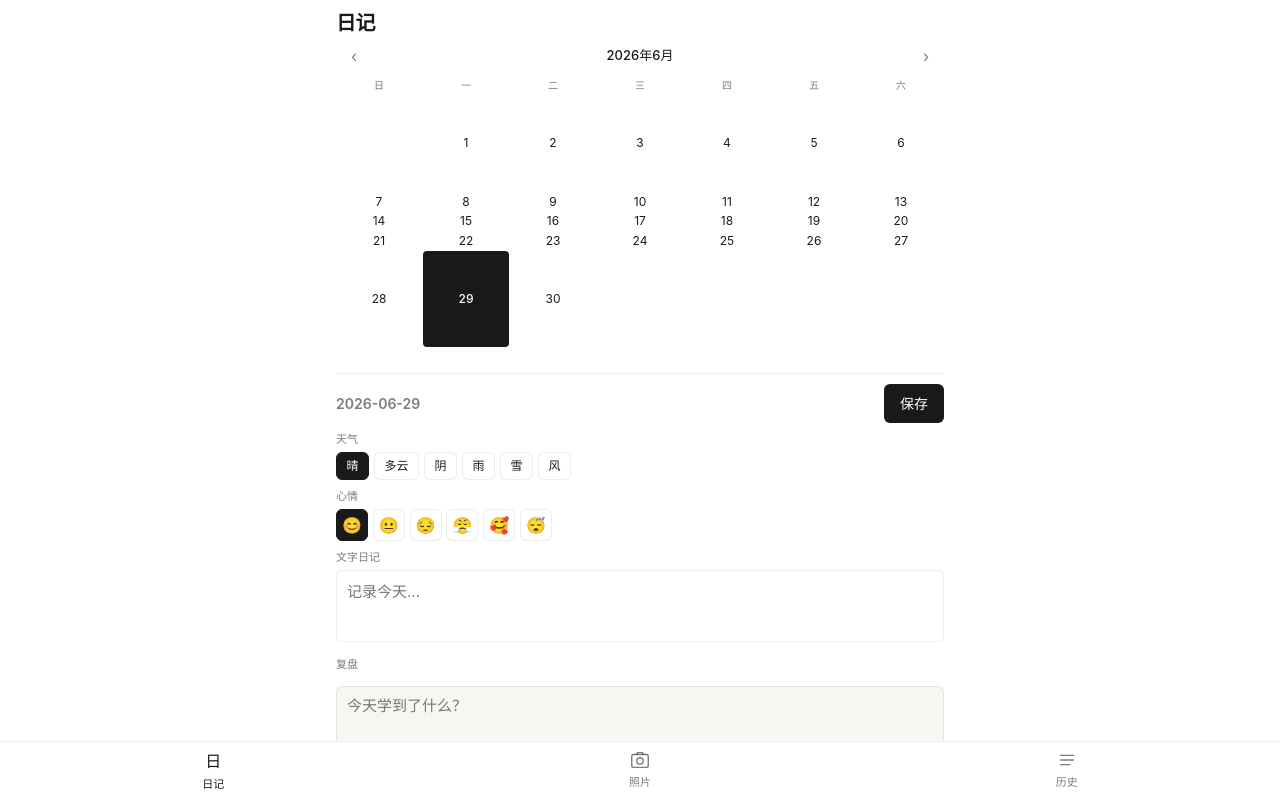
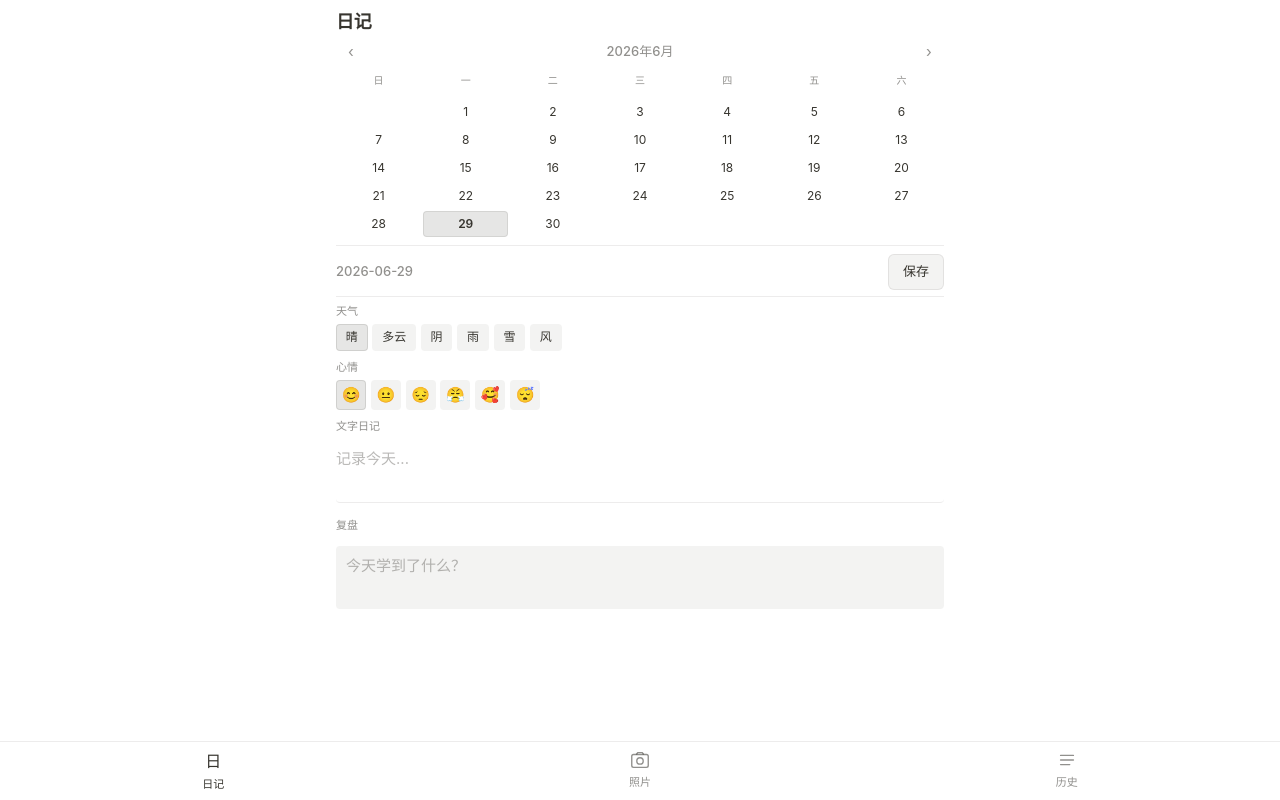
Before and after one commit to guluguluhappytree/offline-diary-pwa, a React (Vite) app: page / in a window 1280 px wide. Built offline with nearby package versions, Linux system fonts and the light colour scheme.

Commit message:
fix: calendar grid overlap and soft Notion-style accents

```diff
--- a/src/components/DiaryPanel.css
+++ b/src/components/DiaryPanel.css
@@ -10,20 +10,21 @@
   display: flex;
   align-items: center;
   justify-content: space-between;
-  padding: 0.625rem 0 0.5rem;
+  padding: 0.5rem 0 0.375rem;
   flex-shrink: 0;
+  border-bottom: 1px solid var(--border);
 }
 
 .diary-panel-header h2 {
   margin: 0;
-  font-size: 0.875rem;
-  font-weight: 600;
+  font-size: 0.8125rem;
+  font-weight: 500;
   color: var(--text-secondary);
 }
 
 .save-btn {
-  padding: 0.35rem 0.875rem;
-  font-size: 0.8125rem;
+  padding: 0.3rem 0.75rem;
+  font-size: 0.75rem;
 }
 
 .diary-panel-scroll {
@@ -31,7 +32,7 @@
   min-height: 0;
   overflow-y: auto;
   -webkit-overflow-scrolling: touch;
-  padding-bottom: 0.5rem;
+  padding: 0.375rem 0 0.5rem;
 }
 
 .diary-panel-scroll label {
@@ -53,45 +54,58 @@
 }
 
 .diary-panel .chip {
-  border: 1px solid var(--border);
-  background: var(--bg);
-  border-radius: 6px;
-  padding: 0.25rem 0.6rem;
+  border: 1px solid transparent;
+  background: var(--accent);
+  border-radius: 4px;
+  padding: 0.2rem 0.55rem;
   cursor: pointer;
   font-size: 0.75rem;
   color: var(--text);
 }
 
 .diary-panel .chip.mood {
-  width: 2rem;
-  height: 2rem;
+  width: 1.875rem;
+  height: 1.875rem;
   padding: 0;
-  font-size: 1rem;
+  font-size: 0.9375rem;
 }
 
 .diary-panel .chip.active {
-  background: var(--primary);
-  border-color: var(--primary);
-  color: #fff;
+  background: var(--accent-selected);
+  border-color: rgba(55, 53, 47, 0.12);
+  color: var(--text);
+  font-weight: 500;
 }
 
 .diary-textarea {
   width: 100%;
-  border: 1px solid var(--border);
-  border-radius: 6px;
-  padding: 0.625rem;
-  background: var(--bg);
+  border: none;
+  border-radius: 4px;
+  padding: 0.5rem 0;
+  background: transparent;
   resize: none;
   font-size: 0.9375rem;
-  line-height: 1.5;
-  min-height: 4.5rem;
+  line-height: 1.55;
+  min-height: 4rem;
+  color: var(--text);
 }
 
 .diary-textarea.review {
-  min-height: 3.5rem;
+  min-height: 3rem;
+}
+
+.diary-textarea::placeholder {
+  color: rgba(55, 53, 47, 0.35);
 }
 
 .diary-textarea:focus {
   outline: none;
-  border-color: rgba(55, 53, 47, 0.25);
 }
+
+.diary-panel-scroll .diary-textarea {
+  border-bottom: 1px solid var(--border);
+}
+
+.diary-panel-scroll .diary-textarea.review {
+  border-bottom: none;
+}
--- a/src/index.css
+++ b/src/index.css
@@ -1,12 +1,14 @@
 :root {
   --bg: #ffffff;
   --surface: #ffffff;
-  --primary: #191919;
+  --text: #37352f;
+  --text-secondary: rgba(55, 53, 47, 0.55);
+  --border: rgba(55, 53, 47, 0.09);
+  --accent: rgba(55, 53, 47, 0.06);
+  --accent-hover: rgba(55, 53, 47, 0.1);
+  --accent-selected: rgba(55, 53, 47, 0.12);
   --primary-soft: #f7f6f3;
-  --text: #191919;
-  --text-secondary: rgba(55, 53, 47, 0.65);
-  --border: rgba(55, 53, 47, 0.09);
-  --radius: 8px;
+  --radius: 6px;
   --safe-bottom: env(safe-area-inset-bottom, 0px);
   font-family: ui-sans-serif, -apple-system, 'PingFang SC', 'Segoe UI', sans-serif;
   line-height: 1.5;
@@ -45,18 +47,22 @@ textarea {
 }
 
 .btn-primary {
-  background: var(--primary);
-  color: #fff;
-  border: none;
-  border-radius: 6px;
-  padding: 0.55rem 1rem;
+  background: var(--accent);
+  color: var(--text);
+  border: 1px solid var(--border);
+  border-radius: var(--radius);
+  padding: 0.45rem 0.875rem;
   font-weight: 500;
-  font-size: 0.875rem;
+  font-size: 0.8125rem;
   cursor: pointer;
 }
 
+.btn-primary:active:not(:disabled) {
+  background: var(--accent-hover);
+}
+
 .btn-primary:disabled {
-  opacity: 0.5;
+  opacity: 0.45;
 }
 
 .btn-ghost {
@@ -95,7 +101,7 @@ textarea {
   width: 1.5rem;
   height: 1.5rem;
   border: 2px solid var(--border);
-  border-top-color: var(--primary);
+  border-top-color: var(--text-secondary);
   border-radius: 50%;
   animation: spin 0.7s linear infinite;
 }
--- a/src/pages/CalendarPage.css
+++ b/src/pages/CalendarPage.css
@@ -7,22 +7,25 @@
 }
 
 .calendar-top {
-  flex: 0 0 50%;
-  max-height: 50%;
-  min-height: 0;
+  flex-shrink: 0;
+  max-height: 46%;
   display: flex;
   flex-direction: column;
   border-bottom: 1px solid var(--border);
-  padding-bottom: 0.375rem;
+  padding-bottom: 0.5rem;
+  overflow: hidden;
 }
 
 .page-header.compact {
   padding: 0;
   margin-bottom: 0.25rem;
+  flex-shrink: 0;
 }
 
 .page-header.compact h1 {
-  font-size: 1.25rem;
+  font-size: 1.125rem;
+  font-weight: 600;
+  color: var(--text);
 }
 
 .calendar-nav {
@@ -30,54 +33,54 @@
   align-items: center;
   justify-content: space-between;
   margin: 0 0 0.375rem;
-  padding: 0 0.25rem;
+  padding: 0 0.125rem;
   flex-shrink: 0;
 }
 
 .calendar-nav span {
   font-size: 0.8125rem;
   font-weight: 500;
-  color: var(--text);
+  color: var(--text-secondary);
 }
 
 .calendar-nav button {
-  width: 1.75rem;
-  height: 1.75rem;
+  width: 1.625rem;
+  height: 1.625rem;
   border: none;
-  border-radius: 6px;
+  border-radius: 4px;
   background: transparent;
-  font-size: 1rem;
+  font-size: 0.9375rem;
   color: var(--text-secondary);
   cursor: pointer;
 }
 
 .calendar-nav button:active {
-  background: var(--primary-soft);
+  background: var(--accent);
 }
 
 .calendar-grid {
-  flex: 1;
-  min-height: 0;
   display: grid;
   grid-template-columns: repeat(7, 1fr);
-  grid-template-rows: auto repeat(6, 1fr);
-  gap: 1px;
-  align-content: start;
+  grid-auto-rows: 1.625rem;
+  gap: 2px;
+  flex-shrink: 0;
 }
 
 .weekday {
-  text-align: center;
+  display: flex;
+  align-items: center;
+  justify-content: center;
   font-size: 0.625rem;
   font-weight: 500;
   color: var(--text-secondary);
-  padding: 0.2rem 0;
-  line-height: 1.2;
+  height: 1.125rem;
 }
 
 .day {
   display: flex;
   align-items: center;
   justify-content: center;
+  height: 1.625rem;
   border: none;
   border-radius: 4px;
   background: transparent;
@@ -87,27 +90,28 @@
   font-weight: 400;
   color: var(--text);
   padding: 0;
-  min-height: 0;
 }
 
 .day.empty {
   cursor: default;
+  pointer-events: none;
 }
 
 .day.today:not(.selected) {
-  background: var(--primary-soft);
-  font-weight: 600;
+  background: var(--accent);
+  font-weight: 500;
 }
 
 .day.selected {
-  background: var(--primary);
-  color: #fff;
-  font-weight: 500;
+  background: var(--accent-selected);
+  color: var(--text);
+  font-weight: 600;
+  box-shadow: inset 0 0 0 1px rgba(55, 53, 47, 0.1);
 }
 
 .day .dot {
   position: absolute;
-  bottom: 2px;
+  bottom: 1px;
   left: 50%;
   transform: translateX(-50%);
   width: 3px;
@@ -117,5 +121,5 @@
 }
 
 .day.selected .dot {
-  background: #fff;
+  background: var(--text);
 }
--- a/src/pages/HistoryPage.css
+++ b/src/pages/HistoryPage.css
@@ -1,6 +1,6 @@
 .toggle {
   display: inline-flex;
-  background: var(--primary-soft);
+  background: var(--accent);
   border-radius: 6px;
   padding: 3px;
   margin-top: 0.75rem;
@@ -59,8 +59,8 @@
 }
 
 .review {
-  background: var(--primary-soft);
-  border-radius: 6px;
+  background: var(--accent);
+  border-radius: 4px;
   padding: 0.5rem 0.625rem;
   margin-top: 0.5rem;
 }
```
